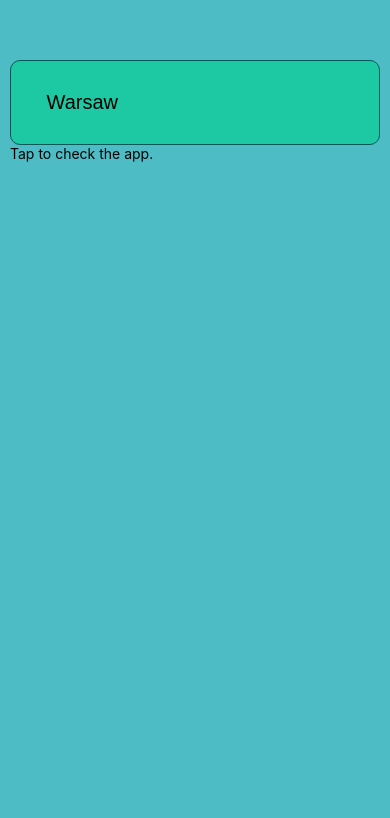
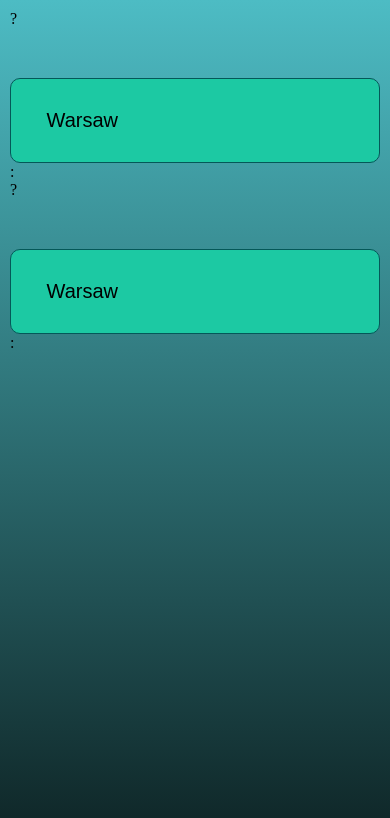
Before and after one commit to NowakAndrzej283/Weather-app, a React Native app: screen / in a window 390 px wide. Shown: the top 818 px of the page. Built offline with nearby package versions, Linux system fonts and the light colour scheme.

Commit message:
add LinearGradient to the home page

```diff
--- a/App.js
+++ b/App.js
@@ -1,5 +1,6 @@
 import { StatusBar } from 'expo-status-bar';
 import { StyleSheet, Text, View, Pressable } from 'react-native';
+import {LinearGradient} from 'expo-linear-gradient';
 import { useState } from 'react';
 
 import { fetchWeather } from './services/Weather';
@@ -9,10 +10,11 @@
   const [weather, setWeather] = useState([]);
   const [isDisabled, setIsDisabled] = useState(false);
   const [data, setData] = useState([]);
+  const [isButtonPressed, setIsButtonPressed] = useState(false);
 
   const handleCheckWeather = async()=> {
     const data = await fetchWeather();
-    console.log(data);
+    console.log('data from API',data);
 
     const formattedData = data.hourly.time.map((time, index)=> ({
       id: index.toString(),
@@ -29,31 +31,32 @@
 
 
   return (
-    <View style={styles.mainContainer}>
+      <LinearGradient colors={['#4dbcc4',  '#0e2425']} style={styles.mainContainer}>
         <Pressable  style={({pressed}) =>
-          pressed ? styles.pressed : styles.card
-        }
-        onPress={handleCheckWeather}
+          pressed ? styles.pressed : styles.card}
+          onPress={handleCheckWeather}
+          disabled={isDisabled}
         >
-          <WeatherCard data={data}/>
+          {isButtonPressed} ? <WeatherCard data={data}/> : <></>
+
         </Pressable>
 
+        <Pressable  style={({pressed}) =>
+          pressed ? styles.pressed : styles.card}
+          onPress={handleCheckWeather}
+          disabled={isDisabled}
+        >
+          {isButtonPressed} ? <WeatherCard data={data}/> : <></>
 
-        <Pressable style={({pressed}) =>
-           pressed && styles.pressed
-        }
-          onPress={handleCheckWeather} disabled={isDisabled}>
-          <Text>Tap to check the app.</Text>
         </Pressable>
 
-    </View>
+        </LinearGradient>
   );
 }
 
 const styles = StyleSheet.create({
   mainContainer: {
     flex: 1,
-    backgroundColor: '#4dbcc4',
     padding: 10,
   },
   button: {
--- a/package.json
+++ b/package.json
@@ -10,6 +10,7 @@
   },
   "dependencies": {
     "expo": "~55.0.4",
+    "expo-linear-gradient": "~55.0.8",
     "expo-status-bar": "~55.0.4",
     "openmeteo": "^1.2.3",
     "react": "19.2.0",
```
Also changed, not shown: 1 other file (tests, documents, lock files or other folders).
